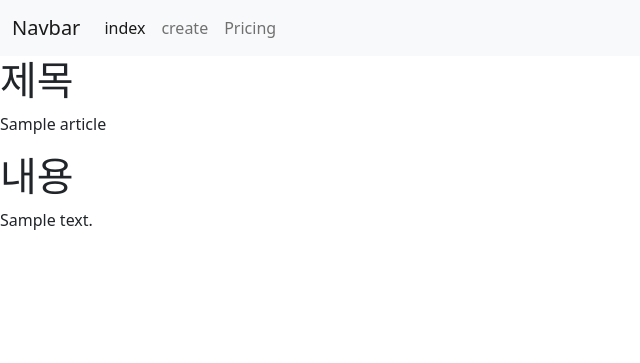
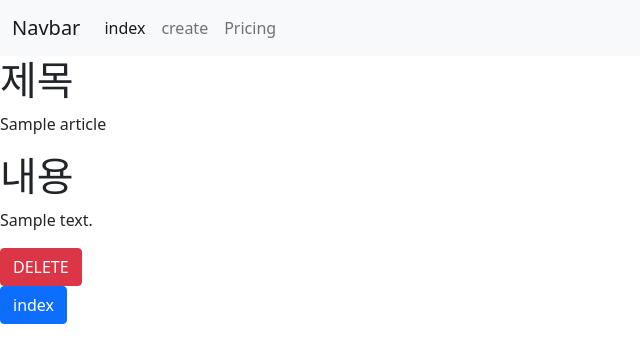
Before and after one commit to Grayson-choi/django_insta_practice, a Django app: page /articles/1/ in a window 1280 px wide. Shown: the top 363 px of the page, without its empty margins (0-640 px from the left). Run offline with Django 3.2, Linux system fonts and the light colour scheme; tables that the repository leaves empty hold one stand-in row (values such as "Sample post").

Commit message:
article delete 작성

```diff
--- a/articles/templates/articles/detail.html
+++ b/articles/templates/articles/detail.html
@@ -5,4 +5,10 @@
 <p>{{article.title}}<p>
     <h1>내용</h1>
 <p>{{article.content}}</p>
+<form
+<form action="{% url 'articles:delete' article.pk %}" method="POST">
+{% csrf_token %}
+<button class="btn btn-danger">DELETE</button>
+</form>
+<a class="btn btn-primary" href="{% url 'articles:index' %}">index</a>
 {% endblock content %}
--- a/articles/urls.py
+++ b/articles/urls.py
@@ -7,4 +7,5 @@ urlpatterns = [
     path('', views.index, name='index'),
     path('create/', views.create, name='create'),
     path('<int:pk>/', views.detail, name='detail'),
+    path('<int:pk>/deielte', views.delete, name='delete'),
 ]
--- a/articles/views.py
+++ b/articles/views.py
@@ -30,3 +30,8 @@ def detail(request, pk):
         'article': article,
     }
     return render(request, 'articles/detail.html', context)
+
+def delete(request, pk):
+    article = get_object_or_404(Article, pk=pk)
+    article.delete()
+    return redirect('articles:index')
```
